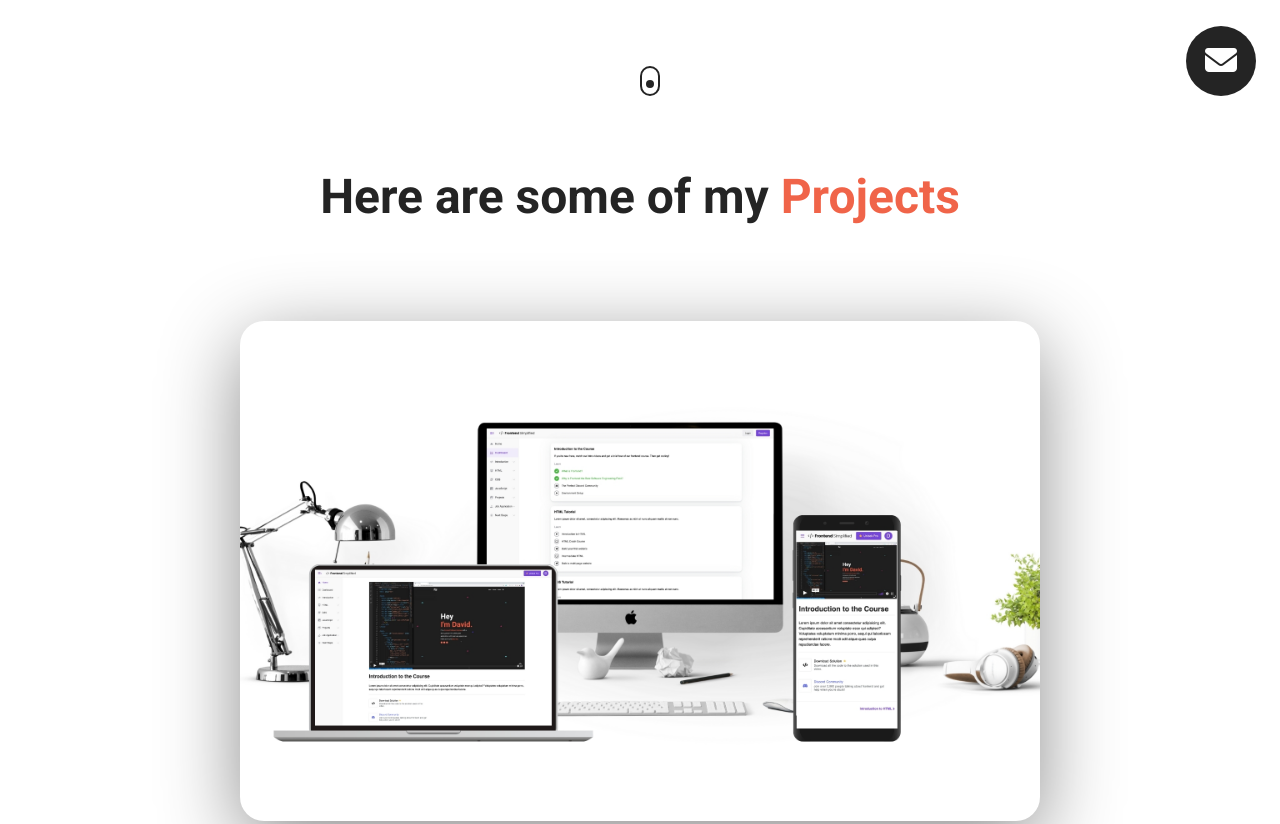
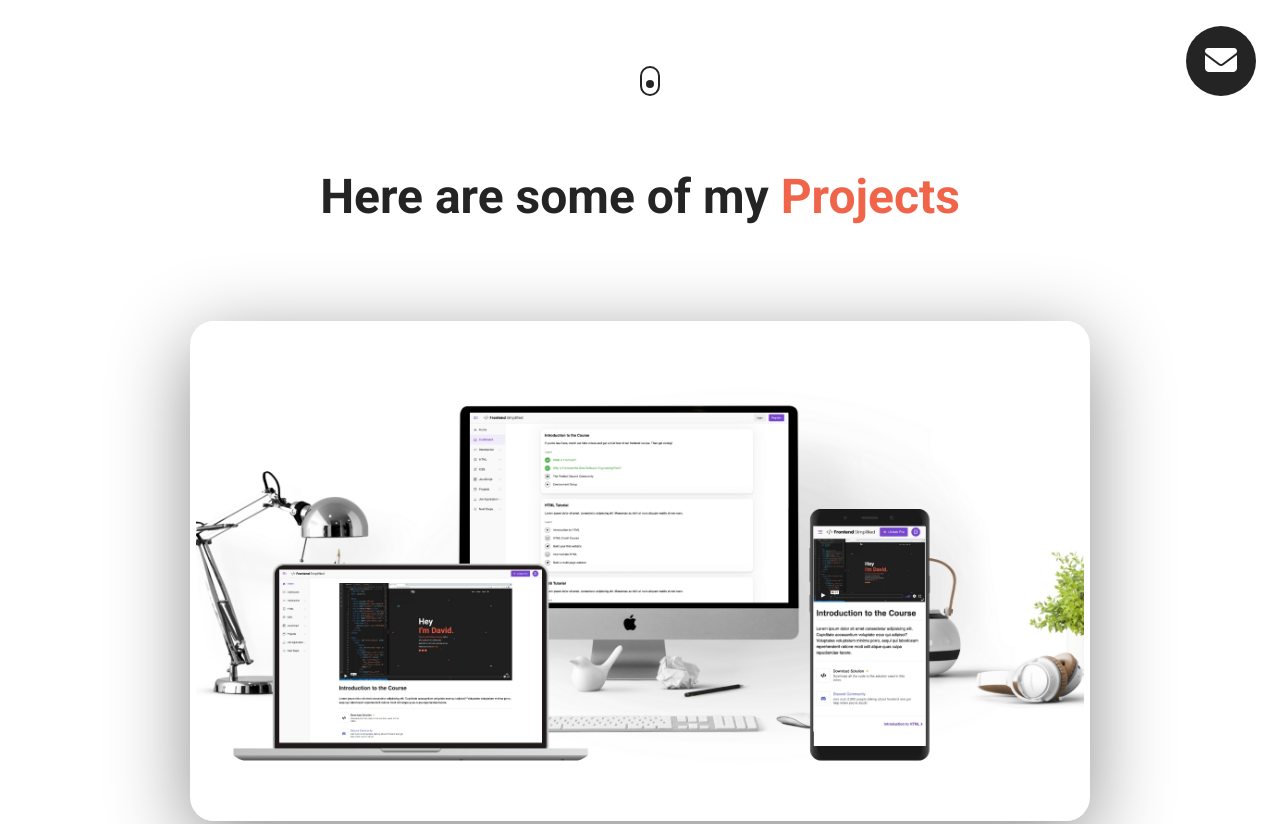
Before and after one commit to Ibithus/Advanced-E-portfolio, a plain HTML site: page index.html in a window 1280 px wide. Shown: the part 680-1504 px from the top of the page. Drawn offline with Linux system fonts and the light colour scheme.

Commit message:
Adjusting blur and max-width on .row

```diff
--- a/styles.css
+++ b/styles.css
@@ -12,7 +12,7 @@
 
 .row {
   width: 100%;
-  max-width: 800px;
+  max-width: 900px;
   margin: 0 auto;
 }
 
@@ -251,7 +251,7 @@ nav {
     }
     .project__image {
         transform: scale(1.1);
-        filter: blur(1px);
+        filter: blur(5px);
     }
     .project__info {
         opacity: 1;
```
